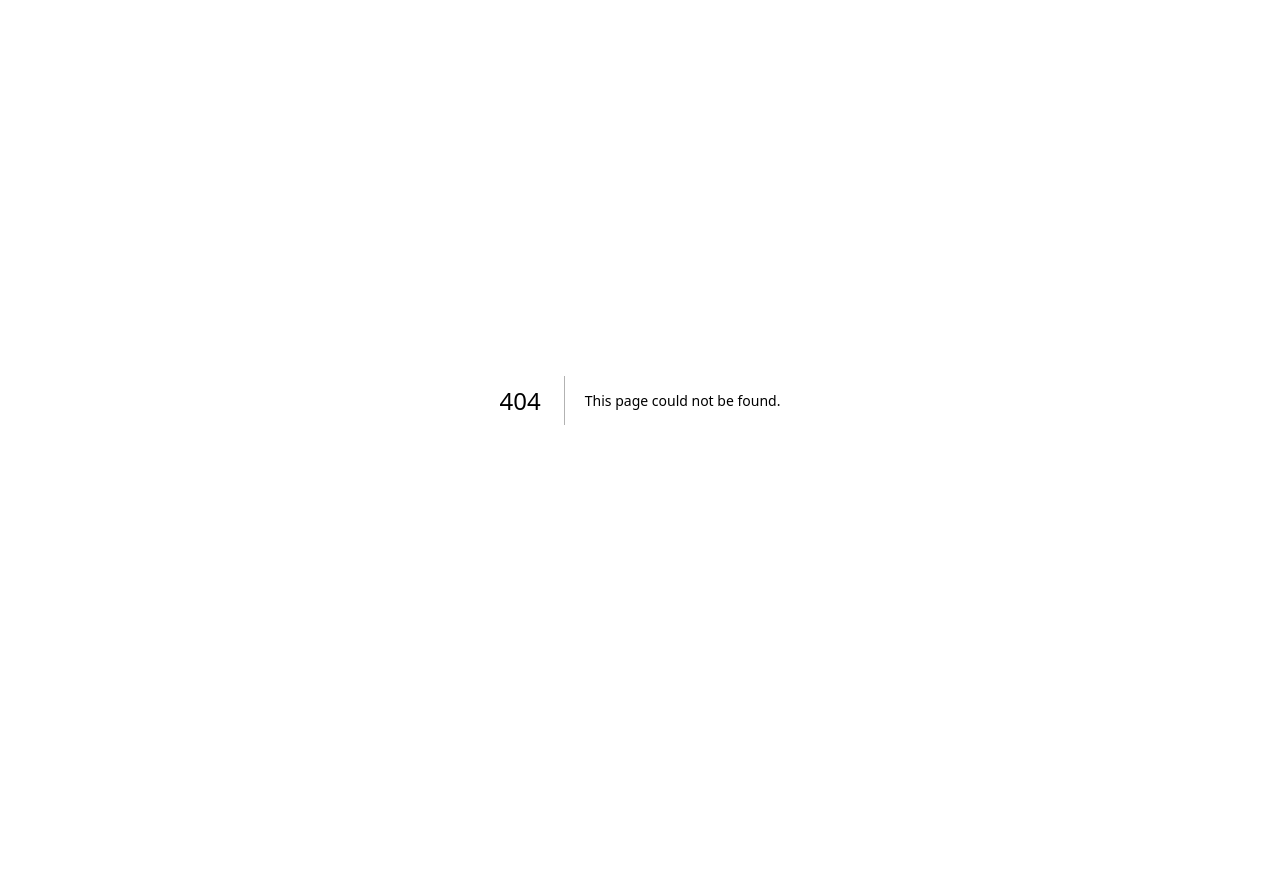
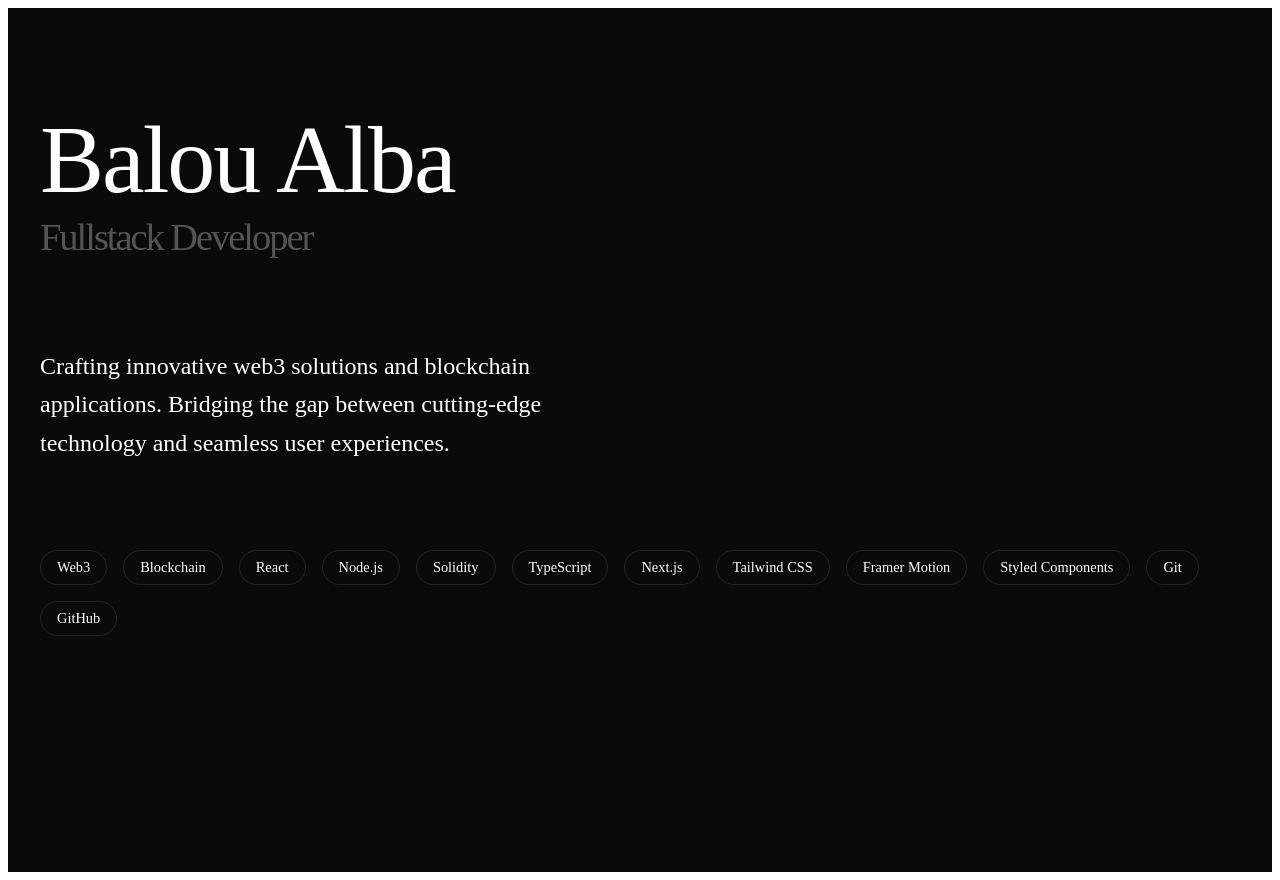
Before and after one commit to Balbader/balbader.com, a Next.js app: page /home/Home in a window 1280 px wide. Before the commit this address had no page. Before the commit the page ends 800 px from the top, so only its background shows below. Built offline with nearby package versions, Linux system fonts and the light colour scheme.

Commit message:
first draft for homepage
add framer-motion and styled-components

```diff
--- a/app/layout.tsx
+++ b/app/layout.tsx
@@ -2,8 +2,8 @@ import type { Metadata } from 'next';
 import './globals.css';
 
 export const metadata: Metadata = {
-	title: 'Balbader.com',
-	description: "Basil Albader's personal website",
+	title: 'balbader.com',
+	description: "Balou Alba's personal website",
 };
 
 export default function RootLayout({
--- a/app/page.tsx
+++ b/app/page.tsx
@@ -1,9 +1,5 @@
-import Image from 'next/image';
+import Home from '@/pages/home/Home';
 
-export default function Home() {
-	return (
-		<div>
-			<h1>Hello World</h1>
-		</div>
-	);
+export default function HomePage() {
+	return <Home />;
 }
--- /dev/null
+++ b/pages/home/Home.tsx
@@ -0,0 +1,106 @@
+'use client';
+
+import { motion } from 'framer-motion';
+import { useEffect, useState } from 'react';
+import styled from 'styled-components';
+
+const Container = styled.div`
+	min-height: 100vh;
+	background: #0a0a0a;
+	color: #ffffff;
+	display: flex;
+	flex-direction: column;
+	padding: 2rem;
+`;
+
+const Header = styled(motion.div)`
+	font-size: clamp(2rem, 8vw, 6rem);
+	font-weight: 200;
+	letter-spacing: -2px;
+	margin: 4rem 0;
+`;
+
+const Description = styled(motion.p)`
+	font-size: clamp(1rem, 2vw, 1.5rem);
+	font-weight: 300;
+	max-width: 600px;
+	line-height: 1.6;
+	opacity: 0.8;
+`;
+
+const TechStack = styled(motion.div)`
+	display: flex;
+	gap: 1rem;
+	margin-top: 4rem;
+	flex-wrap: wrap;
+`;
+
+const TechItem = styled(motion.span)`
+	padding: 0.5rem 1rem;
+	border: 1px solid rgba(255, 255, 255, 0.1);
+	border-radius: 20px;
+	font-size: 0.9rem;
+	opacity: 0.6;
+`;
+
+export default function Home() {
+	const [mounted, setMounted] = useState(false);
+
+	useEffect(() => {
+		setMounted(true);
+	}, []);
+
+	const technologies = [
+		'Web3',
+		'Blockchain',
+		'React',
+		'Node.js',
+		'Solidity',
+		'TypeScript',
+		'Next.js',
+		'Tailwind CSS',
+		'Framer Motion',
+		'Styled Components',
+		'Git',
+		'GitHub',
+	];
+
+	return (
+		<Container>
+			<Header
+				initial={{ opacity: 0, y: 20 }}
+				animate={{ opacity: mounted ? 1 : 0, y: mounted ? 0 : 20 }}
+				transition={{ duration: 0.8 }}
+			>
+				Balou Alba
+				<motion.span
+					style={{ opacity: 0.3, display: 'block', fontSize: '0.4em' }}
+				>
+					Fullstack Developer
+				</motion.span>
+			</Header>
+
+			<Description
+				initial={{ opacity: 0, y: 20 }}
+				animate={{ opacity: mounted ? 1 : 0, y: mounted ? 0 : 20 }}
+				transition={{ duration: 0.8, delay: 0.2 }}
+			>
+				Crafting innovative web3 solutions and blockchain applications. Bridging
+				the gap between cutting-edge technology and seamless user experiences.
+			</Description>
+
+			<TechStack>
+				{technologies.map((tech, index) => (
+					<TechItem
+						key={tech}
+						initial={{ opacity: 0, scale: 0.9 }}
+						animate={{ opacity: mounted ? 1 : 0, scale: mounted ? 1 : 0.9 }}
+						transition={{ duration: 0.4, delay: 0.4 + index * 0.1 }}
+					>
+						{tech}
+					</TechItem>
+				))}
+			</TechStack>
+		</Container>
+	);
+}
```
Also changed, not shown: package.json (+7 -5 lines), 1 other file (tests, documents, lock files or other folders).
